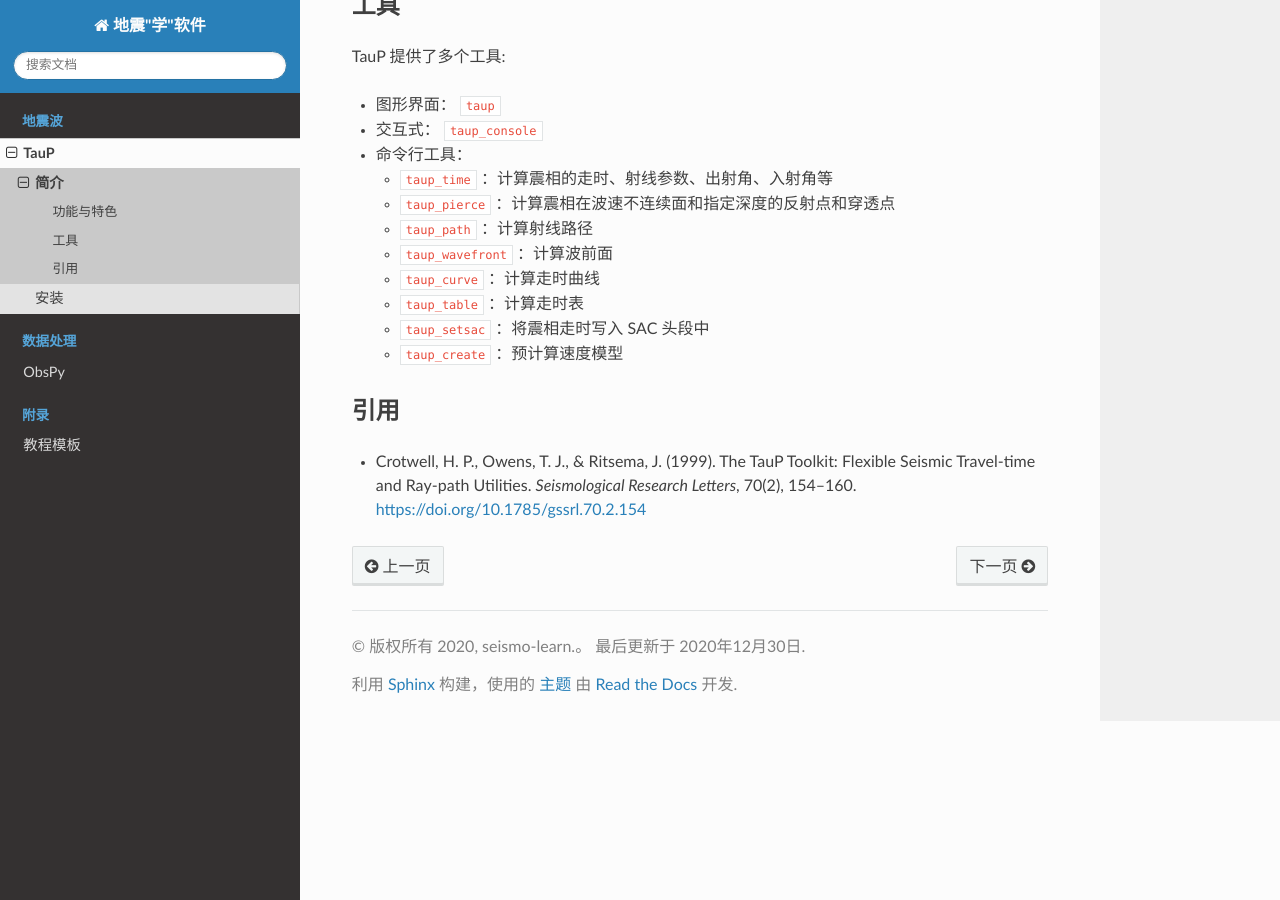
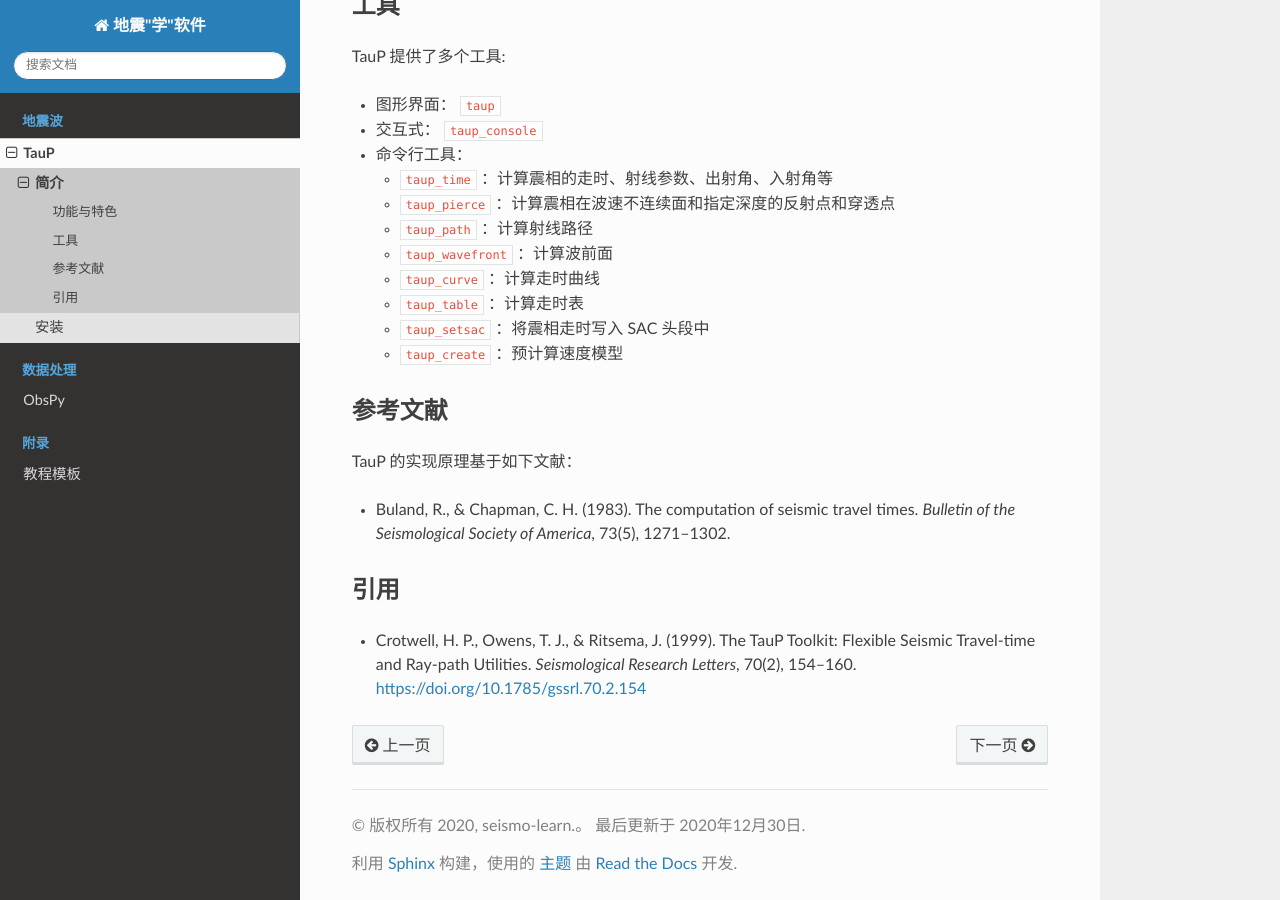
Before and after one commit to seismo-learn/software, a Sphinx documentation site: the page built from source/taup/introduction.rst, in a window 1280 px wide and 900 px high, scrolled down 699 px. Built offline with Sphinx 7.4.7 and the Read the Docs theme 2.0.0, drawn with Linux system fonts in a browser that asks for light colours.

Commit message:
taup: Add more metadata and references
- Add the link to the official documentation
- Add one more software author as indicated in the official
  documentation
- Add one reference

```diff
--- a/source/taup/index.rst
+++ b/source/taup/index.rst
@@ -4,7 +4,8 @@ TauP
 :软件名称: TauP
 :主页: https://www.seis.sc.edu/taup/
 :源码地址: https://github.com/crotwell/TauP
-:作者: `Philip Crotwell <https://sc.edu/study/colleges_schools/artsandsciences/earth_ocean_and_environment/our_people/directory/crotwell_philip.php>`__
+:官方文档: http://www.seis.sc.edu/downloads/TauP/taup.pdf
+:作者: `Philip Crotwell <https://sc.edu/study/colleges_schools/artsandsciences/earth_ocean_and_environment/our_people/directory/crotwell_philip.php>`__, `Thomas J. Owens <https://sc.edu/study/colleges_schools/artsandsciences/earth_ocean_and_environment/our_people/directory/owens_thomas.php>`__
 :最新版本: v2.4.5 (2017-11-02)
 :适用平台: Linux、macOS、Windows
 :编程语言: Java
--- a/source/taup/introduction.rst
+++ b/source/taup/introduction.rst
@@ -39,6 +39,15 @@ TauP 提供了多个工具:
   - ``taup_setsac`` ：将震相走时写入 SAC 头段中
   - ``taup_create`` ：预计算速度模型
 
+参考文献
+--------
+
+TauP 的实现原理基于如下文献：
+
+- Buland, R., & Chapman, C. H. (1983).
+  The computation of seismic travel times.
+  *Bulletin of the Seismological Society of America*, 73(5), 1271–1302.
+
 引用
 ----
 
```
